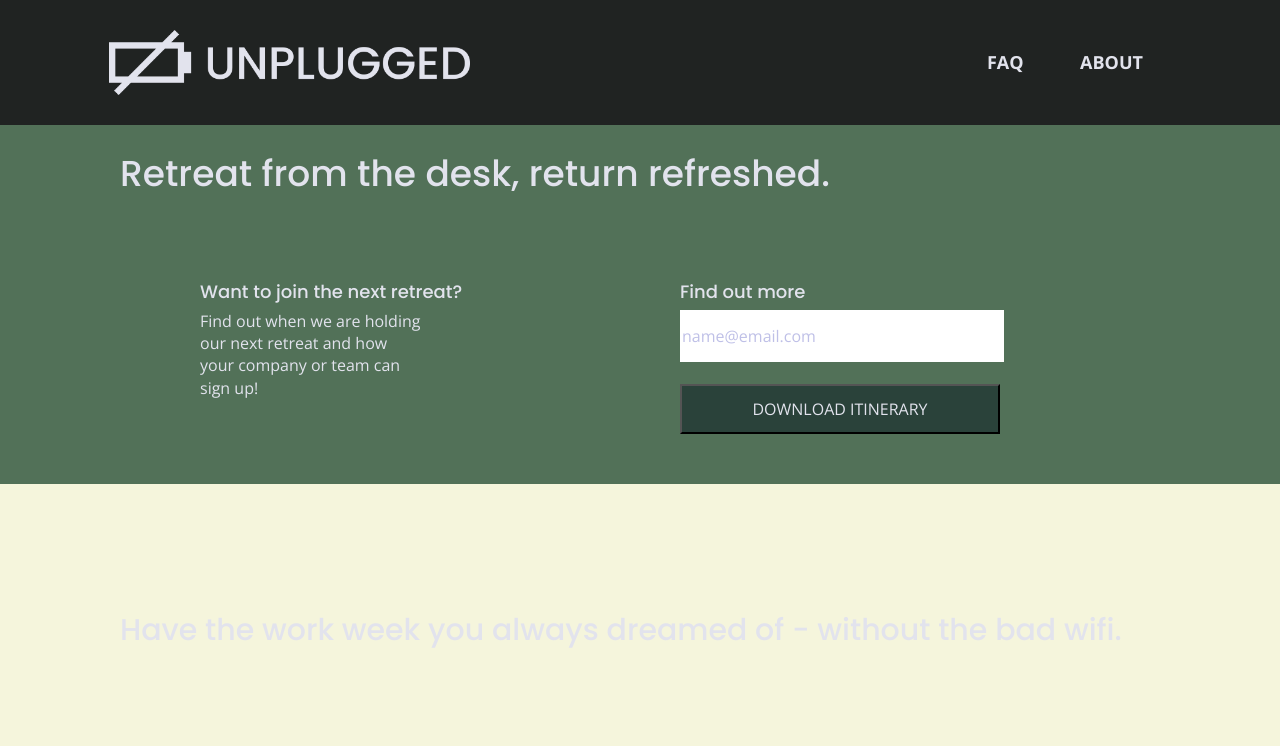
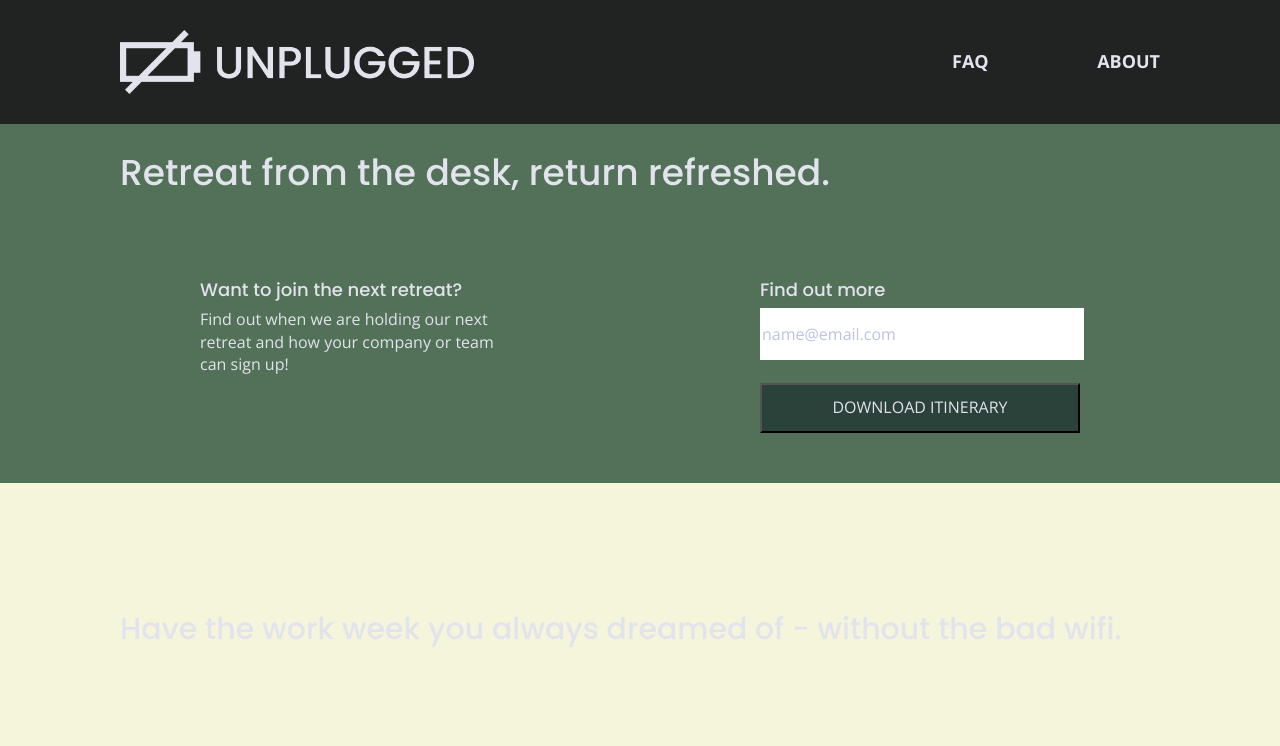
Before and after one commit to Brenda-CW/unplugged-retreat, a plain HTML site: page index.html in a window 1280 px wide. Shown: the top 746 px of the page. Drawn offline with nearby package versions, Linux system fonts and the light colour scheme.

Commit message:
text styles finesse after final

```diff
--- a/css/main.css
+++ b/css/main.css
@@ -592,7 +592,7 @@ footer .contact, .social, h3 {
 /****   HOME PAGE TABLET STYLES  ****/
 .hero-area .content-wrapper {
   padding: 0px 65px;
-  width: 83%;
+  /*width: 83%;*/
 }
 
 aside .content-wrapper {
@@ -704,7 +704,6 @@ flex-flow:column wrap;
 
 .contact-section h2{
   width:100%;
-  padding-top: 30px;
 }
 
 .general-contact, .facilitator-contact{
@@ -742,31 +741,39 @@ flex-flow:column wrap;
   /* Desktop Styles here */
 
   header .content-wrapper {
-  /***   width: 80%;   ***/
+  width: 100%;
+  padding: 0 120px;
+  }
+
+  header nav ul {
+    justify-content: space-between;
   }
 
   .hero-area .content-wrapper {
-  padding: 0px 120px;
-  width: 80%;
-  justify-content: space-between;
+    padding: 0 120px;
   }
 
   .hero-area .content-wrapper h1{
-    width: 80%;
+    width: 100%;
+    text-align: left;
   }
 
   aside .content-wrapper {
+  justify-content: space-between;
   padding: 50px 200px;
   }
 
   .form-description{
   width: 320px;
-  padding-right:160px;
   }
+
   .form {
   width:320px;
   }
 
+  .form-description p {
+    margin-inline-end: auto;
+  }
   .features .content-wrapper {
   display: flex;
   justify-content: space-between;
@@ -798,7 +805,6 @@ flex-flow:column wrap;
   }
 
   .reviews .content-wrapper{
-  width: 80%;
   padding: 100px 120px;
   }
 
@@ -807,7 +813,6 @@ flex-flow:column wrap;
   }
 
   footer .content-wrapper {
-    width: 80%;
     margin: 100px 120px;
   }
   /*******   ABOUT PAGE DESKTOP STYLES *********/
```
